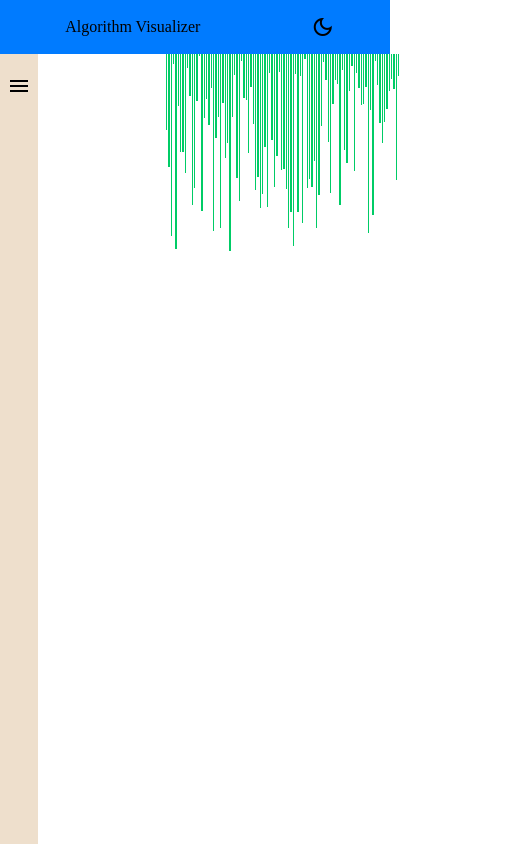
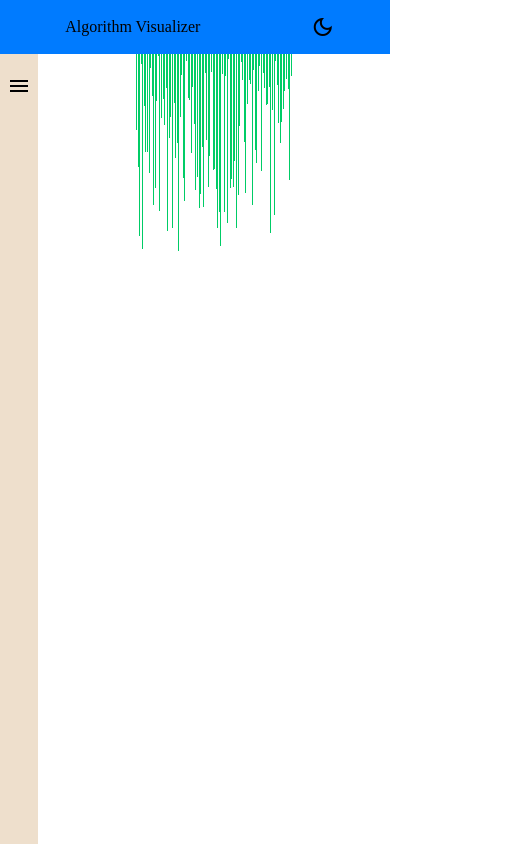
Before and after one commit to DanzHD/AlgorithmVisualizer, a React (Vite) app in the folder Algorithm Visualizer/: page / in a window 390 px wide. Shown: the whole page, 528 px wide, since content can reach past the window. Built offline with nearby package versions, Linux system fonts and the light colour scheme.

Commit message:
Made responsive for mobile

```diff
--- a/Algorithm Visualizer/package.json
+++ b/Algorithm Visualizer/package.json
@@ -13,6 +13,7 @@
     "classnames": "^2.5.1",
     "react": "^18.2.0",
     "react-dom": "^18.2.0",
+    "react-responsive": "^9.0.2",
     "sass": "^1.71.1"
   },
   "devDependencies": {
--- a/Algorithm Visualizer/src/Components/AlgorithmView/_algorithmview.scss
+++ b/Algorithm Visualizer/src/Components/AlgorithmView/_algorithmview.scss
@@ -1,27 +1,37 @@
 @import "../../Styles/themes";
+@import "../../Styles/vars";
 
 .algorithm-view-container {
     display: flex;
-    justify-content: center;
-    flex-basis: 100%;
+    margin-left: auto;
+    margin-right: auto;
 
     &__numbers {
         width: 60vw;
-        padding-left: 8rem;
-        padding-right: 8rem;
+
         display: flex;
         gap: 1px;
         height: 20px;
     }
 }
 
+@media screen and (max-width: $mobile-width){
+    .algorithm-view-container {
+        display: flex;
 
+        &__numbers {
+            width: 40vw;
+        }
+    }
+
+
+}
 
 @include themify($themes) {
 
     .number {
-        width: 1%;
         background-color: themed("accent");
+
 
         &--red {
             background-color: red;
--- a/Algorithm Visualizer/src/Components/SideBar/SideBar.tsx
+++ b/Algorithm Visualizer/src/Components/SideBar/SideBar.tsx
@@ -6,6 +6,7 @@ import Button from "../Button/Button.tsx";
 import Text from "../Text/Text.tsx";
 import {INITIAL_ARRAY_SIZE} from "../../Utils/Constants.tsx";
 import {SortMethods} from "../../Utils/enum.tsx";
+import {useMediaQuery} from "react-responsive";
 
 
 
@@ -19,6 +20,9 @@ export default function SideBar() {
     const computedSideBarContainerClasses = cx('side-bar-container', {
         'side-bar-container--expanded': expanded
     });
+
+    const isMobile = useMediaQuery({query: `(max-width: 768px)`})
+
 
     const computedMenuClasses = cx(
         'material-symbols-outlined',
@@ -68,7 +72,7 @@ export default function SideBar() {
                             <div className="select-array-size">
 
                                 <Text subheading>Select array size</Text>
-                                <input defaultValue={INITIAL_ARRAY_SIZE} onChange={handleSizeChange} id="array-size" type="range" min="5" max="200"/>
+                                <input defaultValue={INITIAL_ARRAY_SIZE} onChange={handleSizeChange} id="array-size" type="range" min="5" max={isMobile ? "100" : "200"}/>
                             </div>
 
                             <div className="select-sorting-method">
--- a/Algorithm Visualizer/src/Components/SideBar/_sidebar.scss
+++ b/Algorithm Visualizer/src/Components/SideBar/_sidebar.scss
@@ -1,4 +1,5 @@
 @import "../../Styles/themes";
+@import "../../Styles/vars";
 
 .side-bar-container {
     width: 38px;
@@ -8,10 +9,23 @@
     left: 0;
     box-sizing: border-box;
     &--expanded {
+
         width: 300px;
 
     }
 
+}
+
+@media screen and (max-width: $mobile-width) {
+    .side-bar-container {
+
+        max-width: 200px;
+
+        &--expanded {
+
+            width: 200px;
+        }
+    }
 }
 
 
```
Also changed, not shown: 1 other file (tests, documents, lock files or other folders).
